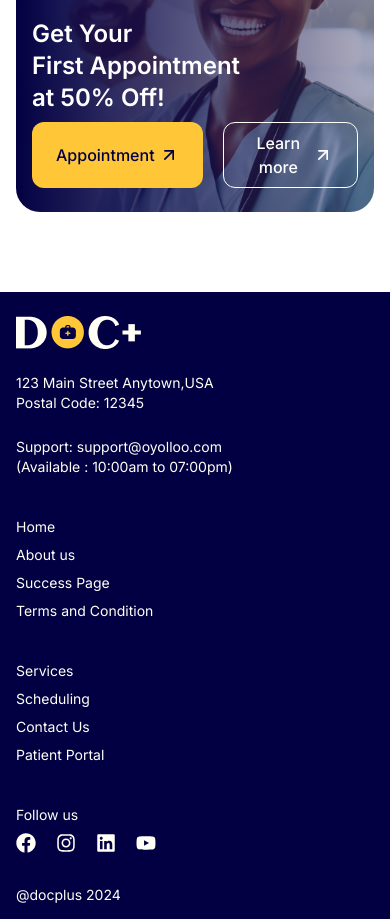
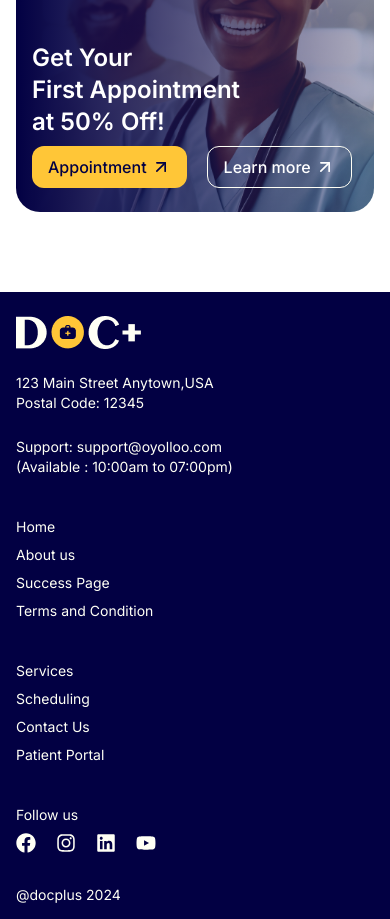
Before and after one commit to devo-ab/docPluss, a React (Vite) app: page / in a window 390 px wide. Shown: the part 5320-6239 px from the top of the page. Built offline with nearby package versions, Linux system fonts and the light colour scheme.

Commit message:
updated button

```diff
--- a/src/components/Discount/Discount.jsx
+++ b/src/components/Discount/Discount.jsx
@@ -17,13 +17,13 @@ const Discount = () => {
         <p className="text-2xl md:text-5xl font-semibold text-white md:mt-3">First Appointment</p>
         <p className="text-2xl md:text-5xl font-semibold text-white md:mt-3">at 50% Off!</p>
         <div className="flex gap-5 mt-2 md:mt-6">
-          <button className="text-[#020043] font-medium bg-[#ffc637] rounded-xl px-6 py-2 flex items-center gap-1">
+          <button className="text-[#020043] font-medium bg-[#ffc637] rounded-xl px-4 md:px-6 py-2 flex items-center gap-1">
             Appointment
             <span className="text-xl">
               <LuArrowUpRight />
             </span>
           </button>
-          <button className="text-white font-medium  rounded-xl px-6 py-2 flex items-center gap-1 border border-[#fffff5]">
+          <button className="text-white font-medium  rounded-xl px-4 md:px-6 py-2 flex items-center gap-1 border border-[#fffff5]">
             Learn more
             <span className="text-xl">
               <LuArrowUpRight />
```
